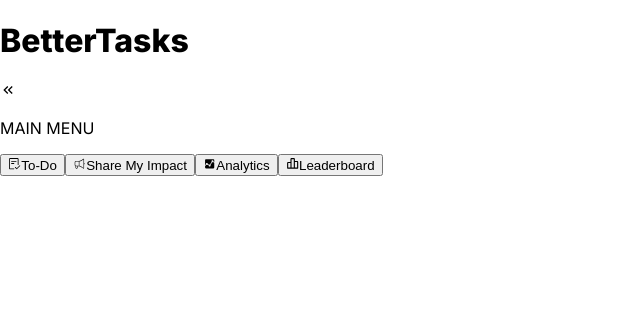
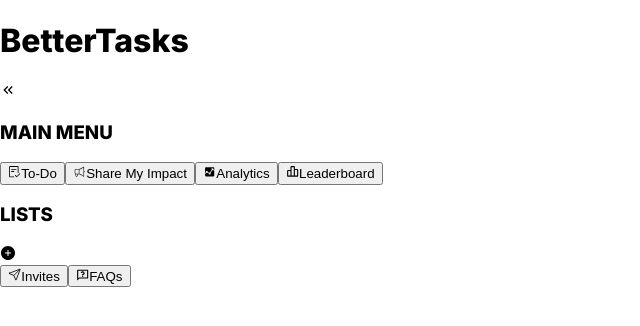
Before and after one commit to UnknownXstark/To-Do-List, a React (Vite) app: page / in a window 1280 px wide. Shown: the top 326 px of the page, without its empty margins (0-640 px from the left). Built offline with nearby package versions, Linux system fonts and the light colour scheme.

Commit message:
added more icons

```diff
--- a/src/components/Sidebar/Sidebar.jsx
+++ b/src/components/Sidebar/Sidebar.jsx
@@ -4,6 +4,9 @@
 import { DiGoogleAnalytics } from "react-icons/di";
 import { CiBullhorn } from "react-icons/ci";
 import { GoChecklist } from "react-icons/go";
+import { AiFillPlusCircle } from "react-icons/ai";
+import { IoPaperPlaneOutline } from "react-icons/io5";
+import { RiQuestionnaireLine } from "react-icons/ri";
 
 const Sidebar = () => {
   return (
@@ -13,7 +16,7 @@
         <MdKeyboardDoubleArrowLeft />
       </div>
       <div className="sidebar-main-menu">
-        <p>MAIN MENU</p>
+        <h3>MAIN MENU</h3>
         <button>
           <GoChecklist />
           To-Do
@@ -31,8 +34,22 @@
           Leaderboard
         </button>
       </div>
-      <div className="sidebar-lists"></div>
-      <div className="sidebar-extra-options"></div>
+      <div className="sidebar-lists">
+        <div className="sidebar-lists-top">
+          <h3>LISTS</h3>
+          <AiFillPlusCircle />
+        </div>
+      </div>
+      <div className="sidebar-extra-options">
+        <button>
+          <IoPaperPlaneOutline />
+          Invites
+        </button>
+        <button>
+          <RiQuestionnaireLine />
+          FAQs
+        </button>
+      </div>
       <div className="sidebar-profile"></div>
     </div>
   );
```
